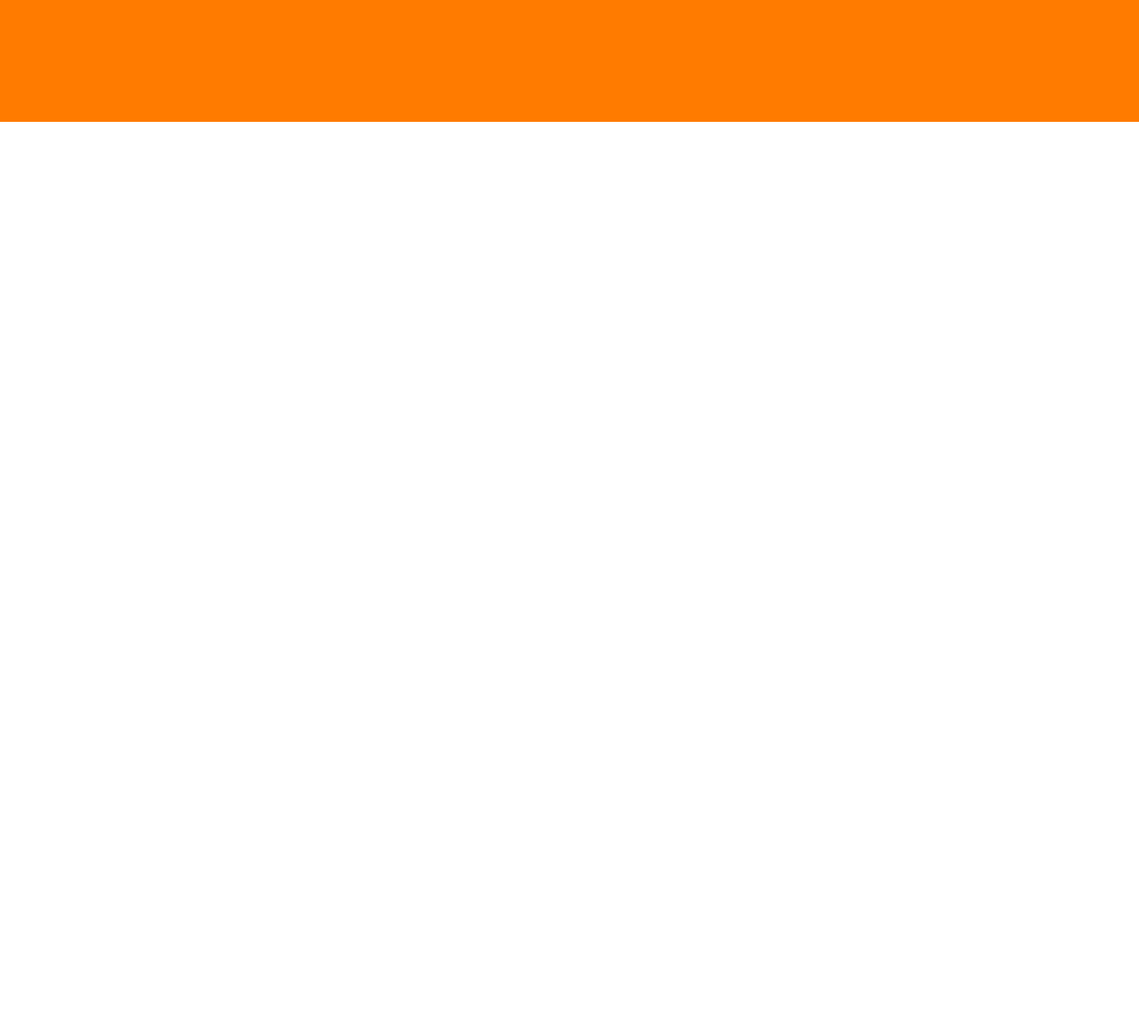
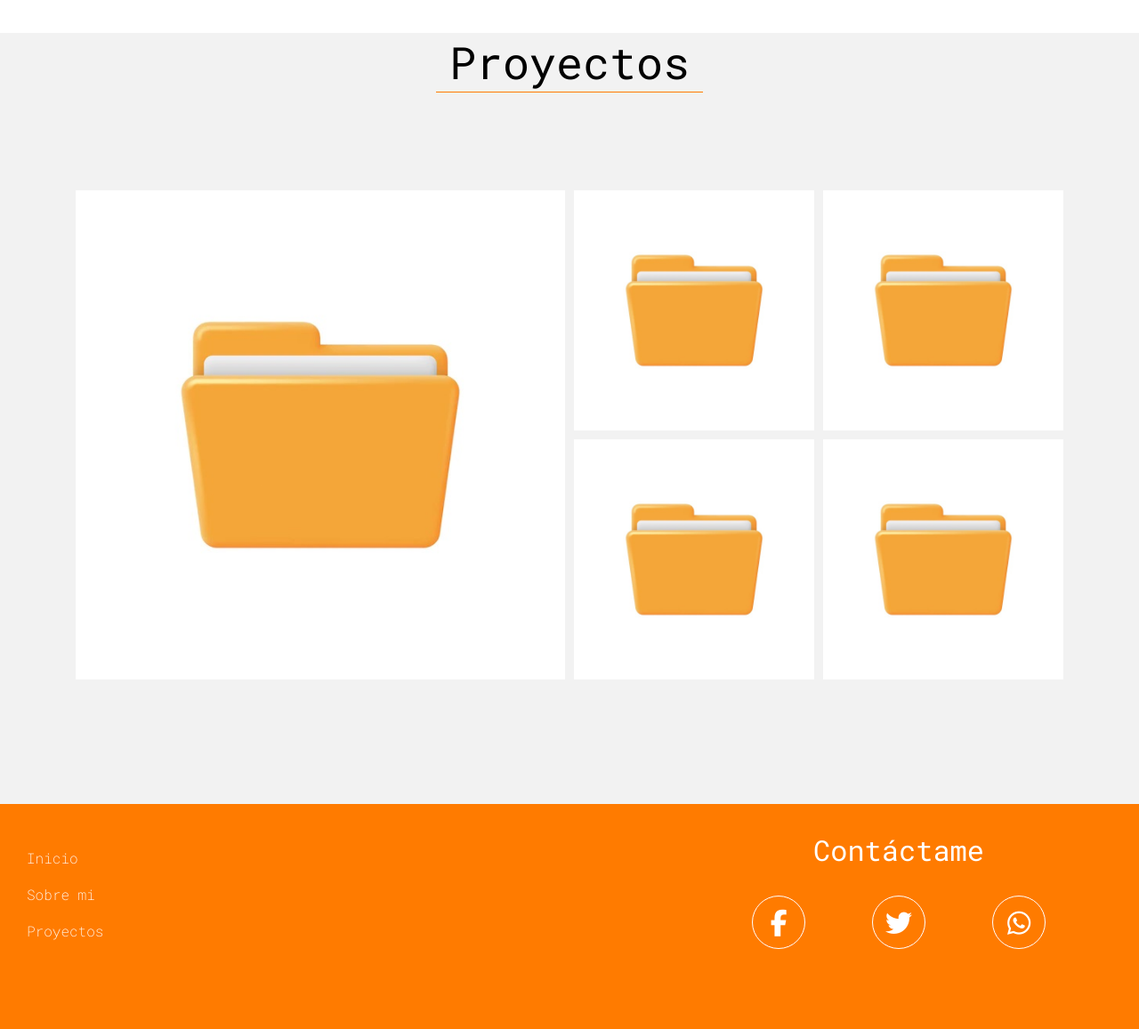
Before and after one commit to cufardixx/portafolio-facundo-picia, a plain HTML site: page index.html in a window 1280 px wide. Shown: the part 1463-2620 px from the top of the page at 89% size. Before the commit the page ends 1600 px from the top, so only its background shows below. Drawn offline with Linux system fonts and the light colour scheme.

Commit message:
Agrege proyectos y footer, falta agreagar links y polir cositas, puede ser que el color primario cambie!

```diff
--- a/index.html
+++ b/index.html
@@ -61,67 +61,100 @@
                 </div   >
         </div>
 
+        <div class="waveContainer blanca">
+            <svg viewBox="0 0 500 150" preserveAspectRatio="none" class="viewBox">
+              <path d="M0.00,49.98 C254.51,72.06 306.43,22.41 500.00,49.98 L500.00,150.00 L0.00,150.00 Z" class="path color">
+              </path>
+            </svg>
+        </div>
+
     </section>
+
+    <section class="proyects">
+        <a name="proyectos"></a>
+        <h2 class="title subtitle">Proyectos</h2>
+        <div class="container exclu">
+            <div class="project__grid">
+
+
+                <article class="proyect__item">
+                    <img class="project__img" src="/img/proyecto.jpg" alt="">
+                    <div class="project__hover">
+                        <h2 class="project__title">Proyecto</h2>
+                        <i class="far fa-file-alt proyects__icon"></i>
+                    </div>
+                </article>
+
+                <article class="proyect__item">
+                    <img class="project__img" src="/img/proyecto.jpg" alt="">
+                    <div class="project__hover">
+                        <h2 class="project__title">Proyecto</h2>
+                        <i class="far fa-file-alt proyects__icon"></i>
+                    </div>
+                </article>
+
+                <article class="proyect__item">
+                    <img class="project__img" src="/img/proyecto.jpg" alt="">
+                    <div class="project__hover">
+                        <h2 class="project__title">Proyecto</h2>
+                        <i class="far fa-file-alt proyects__icon"></i>
+                    </div>
+                </article>
+
+                <article class="proyect__item">
+                    <img class="project__img" src="/img/proyecto.jpg" alt="">
+                    <div class="project__hover">
+                        <h2 class="project__title">Proyecto</h2>
+                        <i class="far fa-file-alt proyects__icon"></i>
+                    </div>
+                </article>
+
+                <article class="proyect__item">
+                    <img class="project__img" src="/img/proyecto.jpg" alt="">
+                    <div class="project__hover">
+                        <h2 class="project__title">Proyecto</h2>
+                        <i class="far fa-file-alt proyects__icon"></i>
+                    </div>
+                </article>
+            </div>
+        </div>
+
+    </section>
+
+    <footer class="footer">
+
+        <div class="footer__grid">
+            <nav class="nav nav--footer">
+                <a class="nav__items" href="#">Inicio</a>
+                <a class="nav__items" href="#sobreMi">Sobre mi</a>
+                <a class="nav__items" href="#proyectos">Proyectos</a>
+            </nav>
+
+            <section class="footer__contact">
+                <h3 class="footer__title">Contáctame</h3>
+                <div class="footer__icons">
+
+                    <span class="footer__contaiener--icons">
+                        <a href="https://www.facebook.com/facundo.picia" target="_blank" class="fab fa-facebook-f footer__icon"></a>
+                    </span>
+
+                    <span class="footer__contaiener--icons">
+                        <a href="https://twitter.com/FacuPicia24" target="_blank" class="fab fa-twitter footer__icon"></a>
+                    </span>
+
+                    <span class="footer__contaiener--icons">
+                        <a href="#" class="fab fa-whatsapp footer__icon"></a>
+                    </span>
+
+                </div>
+            </section>
+        </div>
+
+    </footer>
 
 
 
-
+    <script src="https://kit.fontawesome.com/4cc9facbc0.js" crossorigin="anonymous"></script>
 </main>
-
-
-
-
-
-
-
-
-
-
-
-
-    <!-- Menu body -->
-    <!-- <main>
-        <div class="container">
-
-            <div class="seccion-1">
-
-                <div class="inicio">
-                    <div class="texto">
-                    <span>Hola! soy</span>
-                    <h1 class="title"><span class="spam-title">Facundo Picia</span></h1>
-                    <p class="frase">"Si se puede <i>Imaginar</i>, se puede <i>Programar</i>"</p>
-                    </div>
-                    <img class="img-inicio" src="/img/360_F_65772719_A1UV5kLi5nCEWI0BNLLiFaBPEkUbv5Fv.jpg" alt="">
-                </div>
-            </div>
-
-            <div class="seccion-2">
-
-                <div class="title-seccion-2">
-
-                    <h1 class="title borde">Sobre Mi</h1>
-                    <p>Tengo 22 años y soy de Argentina. Actualmente estoy estudiando ingeniería en sistemas de computación en la UTN (Facultad Tecnológica Nacional) en Rosario, donde también resido. Además de mi carrera, estoy aprendiendo programación web de forma autodidacta</p>
-                    <div><a href="#" class="menu-item btn">Curriculum Vitae</a></div>
-                    <h2>Conocimientos</h2>
-                    <p>Por parte de la facultad he aprendido algoritmos y estructuras de datos, así como lenguajes de programación como Pascal, C# y Smalltalk. Por mi cuenta, estoy aprendiendo HTML, CSS y JavaScript.</p>
-                    <div class="img-abilidades">
-                        <img class="abilidad" src="/img/html.svg" alt="logo HTML">
-                        <img class="abilidad" src="/img/css.svg" alt="logo Css">
-                        <img class="abilidad" src="/img/js.svg" alt="logo JavaScript">
-                    </div   >
-                </div>
-
-            </div>
-
-        </div> -->
-
-        <!-- <div class="waveContainer">
-            <svg viewBox="0 0 500 150" preserveAspectRatio="none" class="viewBox">
-              <path d="M0.00,49.98 C254.51,72.06 306.43,22.41 500.00,49.98 L500.00,150.00 L0.00,150.00 Z" class="path">
-              </path>
-            </svg>
-        </div>   -->
-<!--
-    </main> -->
 </body>
 </html>
--- a/style.css
+++ b/style.css
@@ -60,14 +60,14 @@ body{
 /* wave */
 .waveContainer{
     position:relative;
-    top: -300px;
+    top: -200px;
     left: 0px;
     height: 300px;
     overflow: hidden;
     z-index: 1;
   }
   .viewBox{
-    height: 100%;
+    height: 200px;
     width: 100%;
   }
   .path{
@@ -160,8 +160,18 @@ span{
     50% {border-color: transparent;}
 }
 
+.color{
+    fill: white;
+}
+
+.blanca{
+    z-index: 0;
+}
+
 .about{
-    background-color:rgb(255, 123, 0) ;
+    margin-top: -100px;
+    background-color:rgb(255, 123, 0);
+    height: 100vh;
 }
 
 .seccion-about{
@@ -183,9 +193,173 @@ span{
    display: flex;
    justify-content: center;
    align-items: center;
+   z-index: 1;
 }
 
 .abilidad{
     margin-right: 50px;
     width: 90px;
 }
+
+
+/*PROYECTOS*/
+
+.subtitle{
+    text-align: center;
+    border-bottom: 1px solid rgb(255, 123, 0);
+    width: 300px;
+    margin: 0 auto;
+}
+
+.exclu{
+    width: 90%;
+}
+
+.proyects{
+    background-color: #f2f2f2;
+}
+
+.project__grid{
+    display: grid;
+    height:550px;
+    grid-template-areas:
+    "img1 img1 img2 img3"
+    "img1 img1 img4 img5";
+    gap: 10px;
+}
+
+img{
+    width: 100%;
+}
+
+.proyect__item{
+    position: relative;
+    width: 100%;
+    height: 100%;
+    overflow: hidden;
+
+}
+
+.project__img{
+    width: 100%;
+    height: 100%;
+    object-fit: cover;
+    cursor: pointer;
+}
+
+.proyect__item:nth-of-type(1){
+    grid-area: img1;
+}
+
+.proyect__item:nth-of-type(2){
+    grid-area: img2;
+}
+
+.proyect__item:nth-of-type(3){
+    grid-area: img3;
+}
+
+.proyect__item:nth-of-type(4){
+    grid-area: img4;
+}
+
+.proyect__item:nth-of-type(5){
+    grid-area: img5;
+}
+
+.project__hover{
+    position: absolute;
+    background: rgb(255, 123, 0);
+    opacity: .7;
+    top: 0;
+    left: 0;
+    width: 100%;
+    height: 100%;
+    color: #fff;
+    text-align: center;
+    display:flex;
+    flex-direction: column;
+    justify-content: center;
+    transform: translateX(100%);
+    transition: transform .3s ease-in-out;
+    cursor: pointer;
+}
+
+
+.proyect__item:hover .project__hover{
+    transform: translateX(0);
+}
+
+.proyects__icon{
+    margin-top:10px;
+    font-size: 30px;
+}
+
+
+
+/*FOOTER*/
+
+
+.footer{
+    background-color: rgb(255, 123, 0);
+    padding: 30px;
+}
+
+.footer__grid{
+    display: grid;
+    grid-template-columns: 3fr 2fr;
+    gap:20px;
+    align-items: center;
+}
+
+.footer__title{
+    font-weight: 400;
+    color: #fff;
+    text-align: center;
+    font-size: 2rem;
+    margin-bottom: 30px;
+}
+
+
+.footer__icons{
+    display:flex;
+    justify-content: space-evenly;
+}
+
+.footer__contaiener--icons{
+    display: inline-block;
+    width: 60px;
+    height: 60px;
+    color: #fff;
+    text-align:center;
+    border: 1px solid #fff;
+    border-radius:50%;
+}
+
+
+.footer__icon{
+    color: inherit;
+    text-decoration:none;
+    font-size: 30px;
+
+}
+
+
+.fab.footer__icon{
+    line-height: 60px;
+}
+
+
+
+.nav--footer{
+    display: flex;
+    flex-direction: column;
+    justify-content: center;;
+}
+
+.nav__items{
+    margin-bottom: 20px;
+    text-decoration: none;
+    color: #fff;
+    font-weight: 200;
+}
```
Also changed, not shown: img/proyecto.jpg (added).
